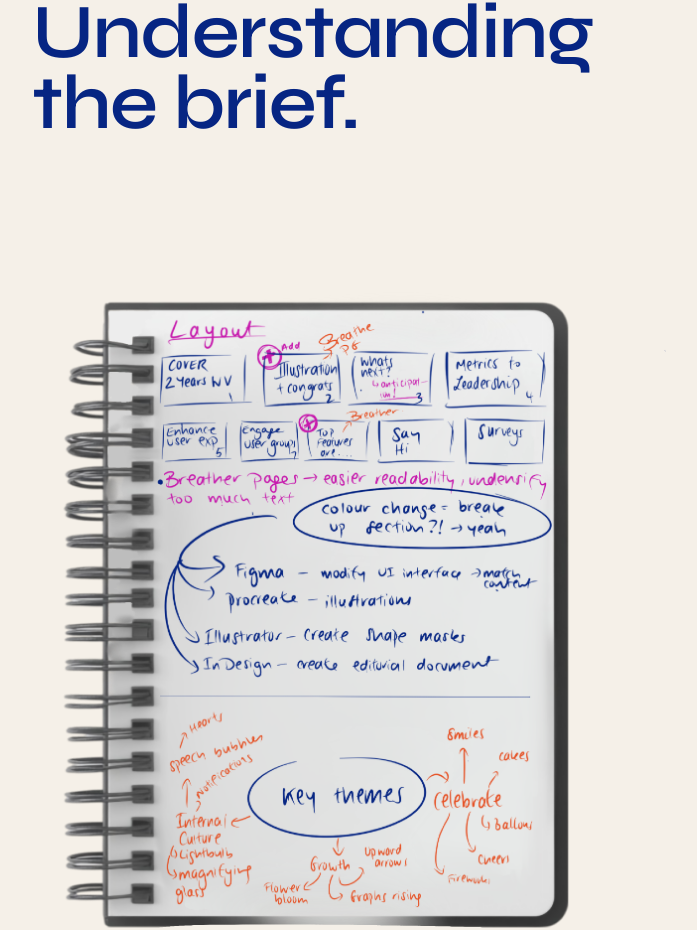
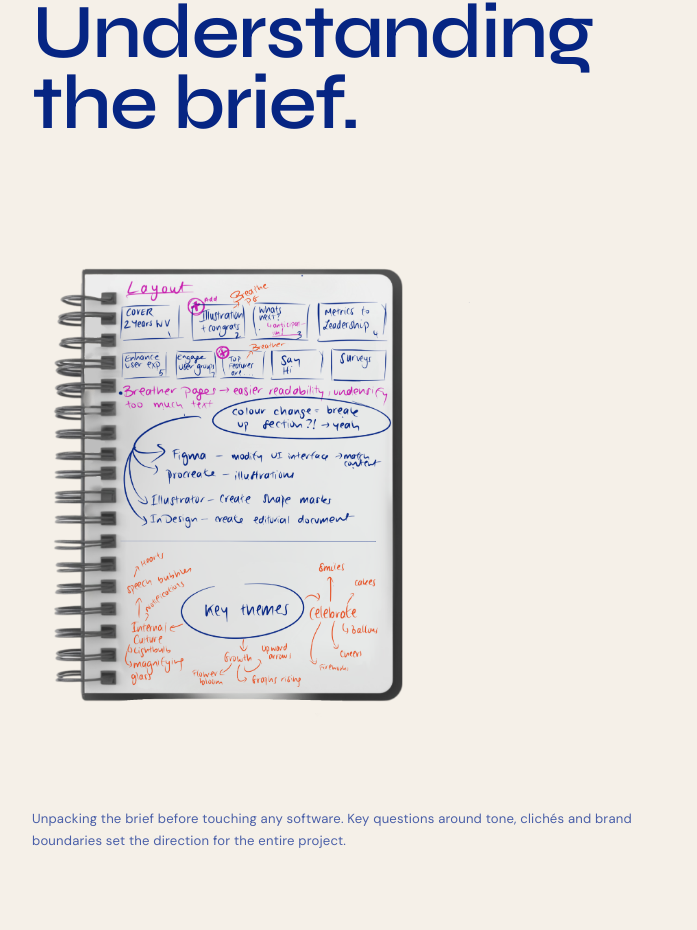
Before and after one commit to DrewPenkert/DrewPenkert.github.io, a React (Vite) app: page /workvivo in a window 1280 px wide. Shown: the part 3019-3949 px from the top of the page, without its empty margins (32-729 px from the left). Built offline with nearby package versions, Linux system fonts and the light colour scheme.

Commit message:
Workvivo: shrink notebook to 38%, tighten gap to caption

```diff
--- a/src/WorkvivoCaseStudy.jsx
+++ b/src/WorkvivoCaseStudy.jsx
@@ -148,7 +148,7 @@ export default function WorkvivoCaseStudy() {
             <span className="cs-section-label">The Process</span>
             <h2>Understanding<br />the brief.</h2>
           </div>
-          <div className="wv-final-img cs-reveal" style={{ maxWidth: '55%' }}>
+          <div className="wv-final-img cs-reveal" style={{ maxWidth: '38%', marginBottom: '12px' }}>
             <img src="/notebook-updated.png" alt="Layout notebook sketches" />
           </div>
           <p className="wv-caption cs-reveal">Unpacking the brief before touching any software. Key questions around tone, clichés and brand boundaries set the direction for the entire project.</p>
```
